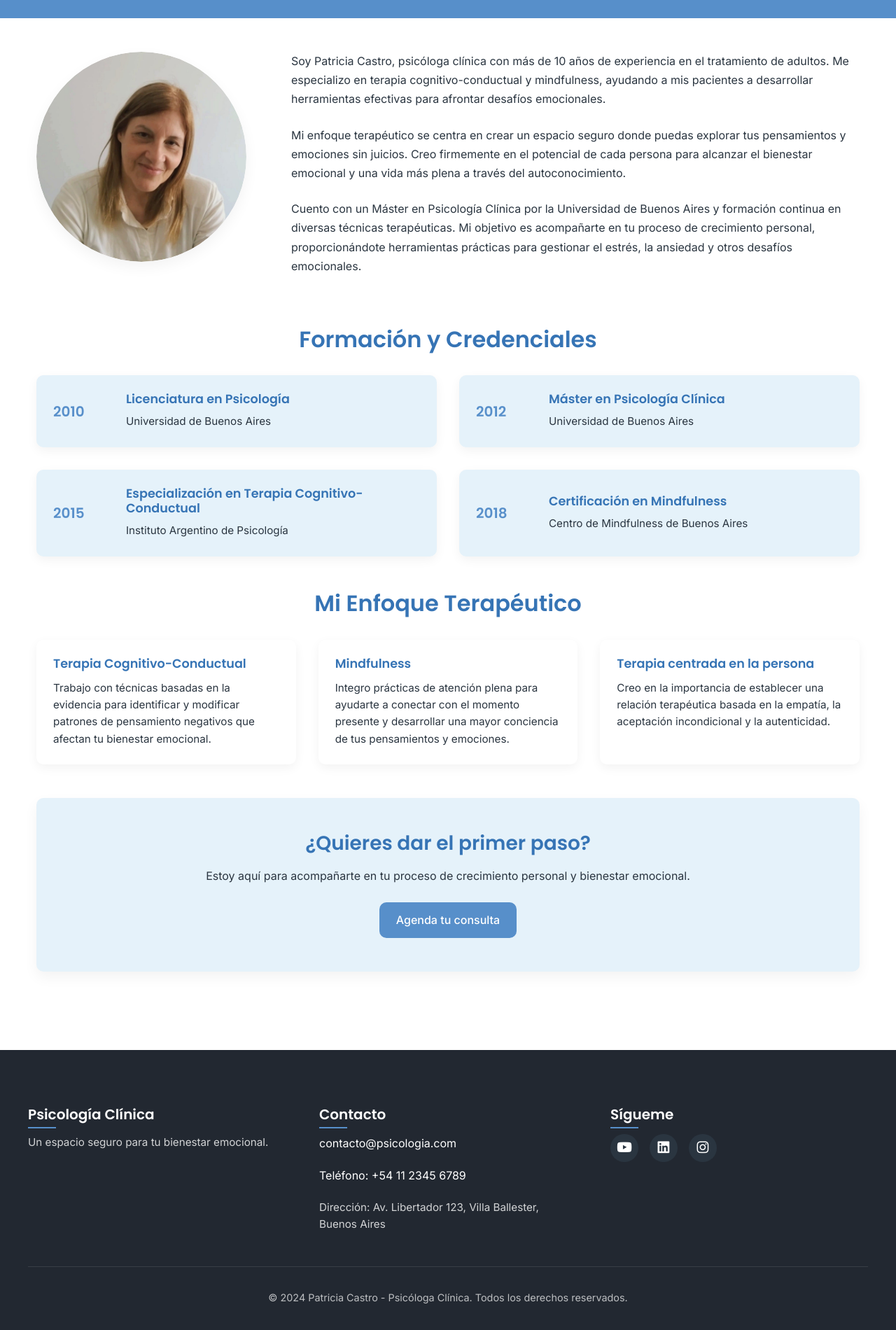
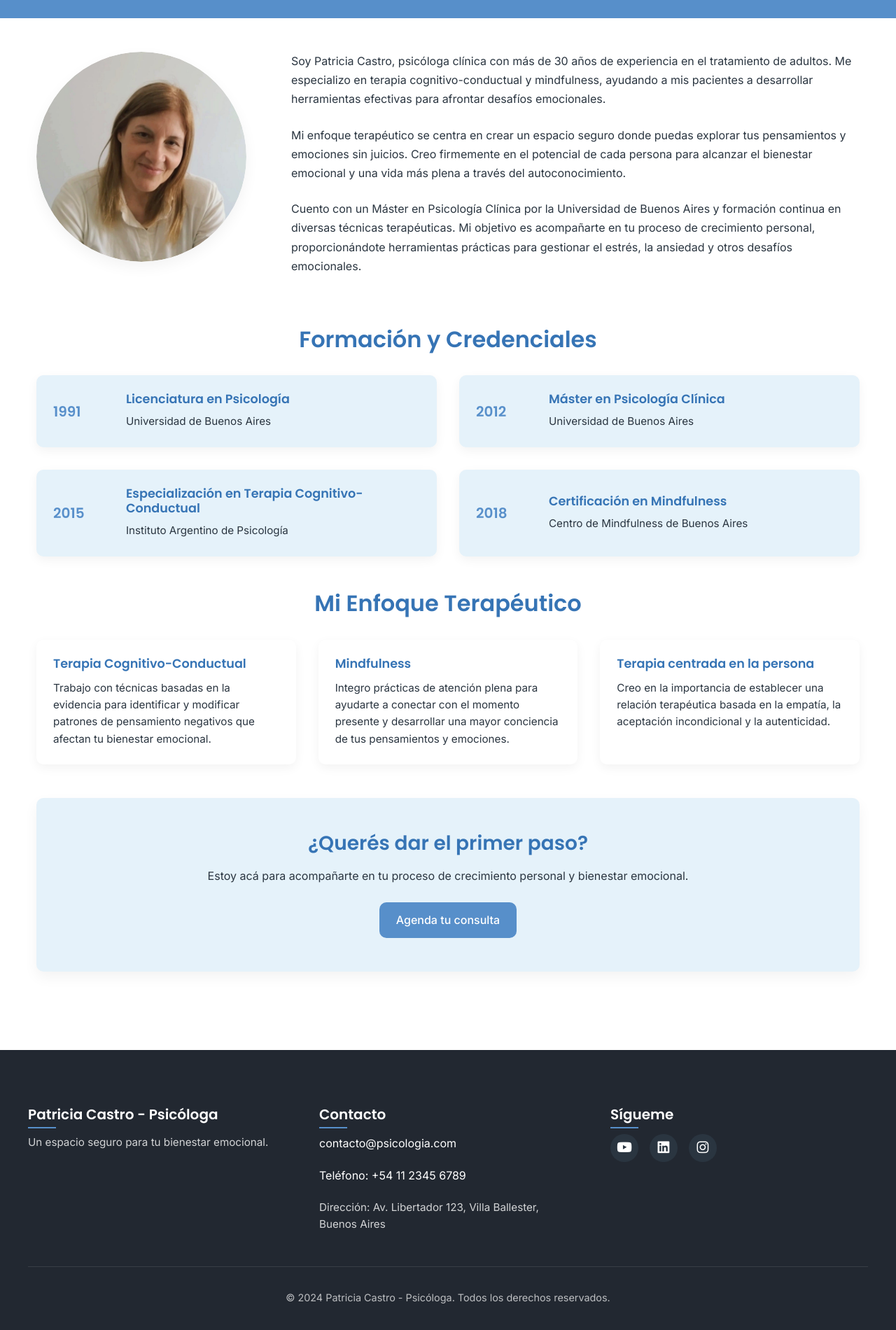
Before and after one commit to lautarobermudez/DesarrolloWebCoder, a plain HTML site: page pages/sobre-mi.html in a window 1280 px wide. Shown: the part 182-2082 px from the top of the page at 70% size. Drawn offline with nearby package versions, Linux system fonts and the light colour scheme.

Commit message:
Ultimos destalles del sitio

```diff
--- a/pages/sobre-mi.html
+++ b/pages/sobre-mi.html
@@ -5,11 +5,11 @@
     <meta name="viewport" content="width=device-width, initial-scale=1.0">
 
     <!-- Metadatos SEO para mejorar el posicionamiento en buscadores -->
-    <meta name="description" content="Conoce a Patricia Castro, psicóloga clínica especializada en terapia cognitivo-conductual y mindfulness con más de 10 años de experiencia.">
-    <meta name="keywords" content="psicóloga, terapia cognitivo-conductual, mindfulness, experiencia profesional">
+    <meta name="description" content="Conoce a Patricia Castro, psicóloga clínica especializada en terapia psicológica con más de 30 años de experiencia.">
+    <meta name="keywords" content="psicóloga, terapia psicológica, mindfulness, experiencia profesional">
     <meta name="author" content="Patricia Castro">
 
-    <title>Psicología Clínica con Patricia Castro - Sobre Mí</title>
+    <title>Patricia Castro Psicóloga - Sobre Mí</title>
 
     <!-- Añadir favicon (mismo que en index.html para mantener consistencia) -->
     <link rel="icon" type="image/png" href="../multimedia/faviconPC.png">
@@ -72,7 +72,7 @@
 
                     <!-- Biografía: Texto descriptivo -->
                     <div class="about__bio">
-                        <p class="about__text">Soy Patricia Castro, psicóloga clínica con más de 10 años de experiencia en el tratamiento de adultos.
+                        <p class="about__text">Soy Patricia Castro, psicóloga clínica con más de 30 años de experiencia en el tratamiento de adultos.
                         Me especializo en terapia cognitivo-conductual y mindfulness, ayudando a mis pacientes a desarrollar herramientas
                         efectivas para afrontar desafíos emocionales.</p>
 
@@ -91,7 +91,7 @@
                     <h2 class="education__title">Formación y Credenciales</h2>
                     <div class="education__grid">
                         <div class="education__item">
-                            <span class="education__year">2010</span>
+                            <span class="education__year">1991</span>
                             <div class="education__content">
                                 <h3 class="education__degree">Licenciatura en Psicología</h3>
                                 <p class="education__institution">Universidad de Buenos Aires</p>
@@ -142,8 +142,8 @@
 
                 <!-- Llamada a la acción -->
                 <div class="cta">
-                    <h2 class="cta__title">¿Quieres dar el primer paso?</h2>
-                    <p class="cta__text">Estoy aquí para acompañarte en tu proceso de crecimiento personal y bienestar emocional.</p>
+                    <h2 class="cta__title">¿Querés dar el primer paso?</h2>
+                    <p class="cta__text">Estoy acá para acompañarte en tu proceso de crecimiento personal y bienestar emocional.</p>
                     <a href="contacto.html" class="cta__button">Agenda tu consulta</a>
                 </div>
             </div>
@@ -155,7 +155,7 @@
         <div class="footer__container">
             <div class="footer__grid">
                 <div class="footer__column footer__brand">
-                    <h3 class="footer__title">Psicología Clínica</h3>
+                    <h3 class="footer__title">Patricia Castro - Psicóloga</h3>
                     <p class="footer__text">Un espacio seguro para tu bienestar emocional.</p>
                 </div>
 
@@ -189,7 +189,7 @@
             </div>
 
             <div class="footer__copyright">
-                <p>© 2024 Patricia Castro - Psicóloga Clínica. Todos los derechos reservados.</p>
+                <p>© 2024 Patricia Castro - Psicóloga. Todos los derechos reservados.</p>
             </div>
         </div>
     </footer>
```
Also changed, not shown: index.html (+7 -7 lines), pages/blog.html (+4 -4 lines), pages/contacto.html (+4 -4 lines), pages/servicios.html (+4 -4 lines).
